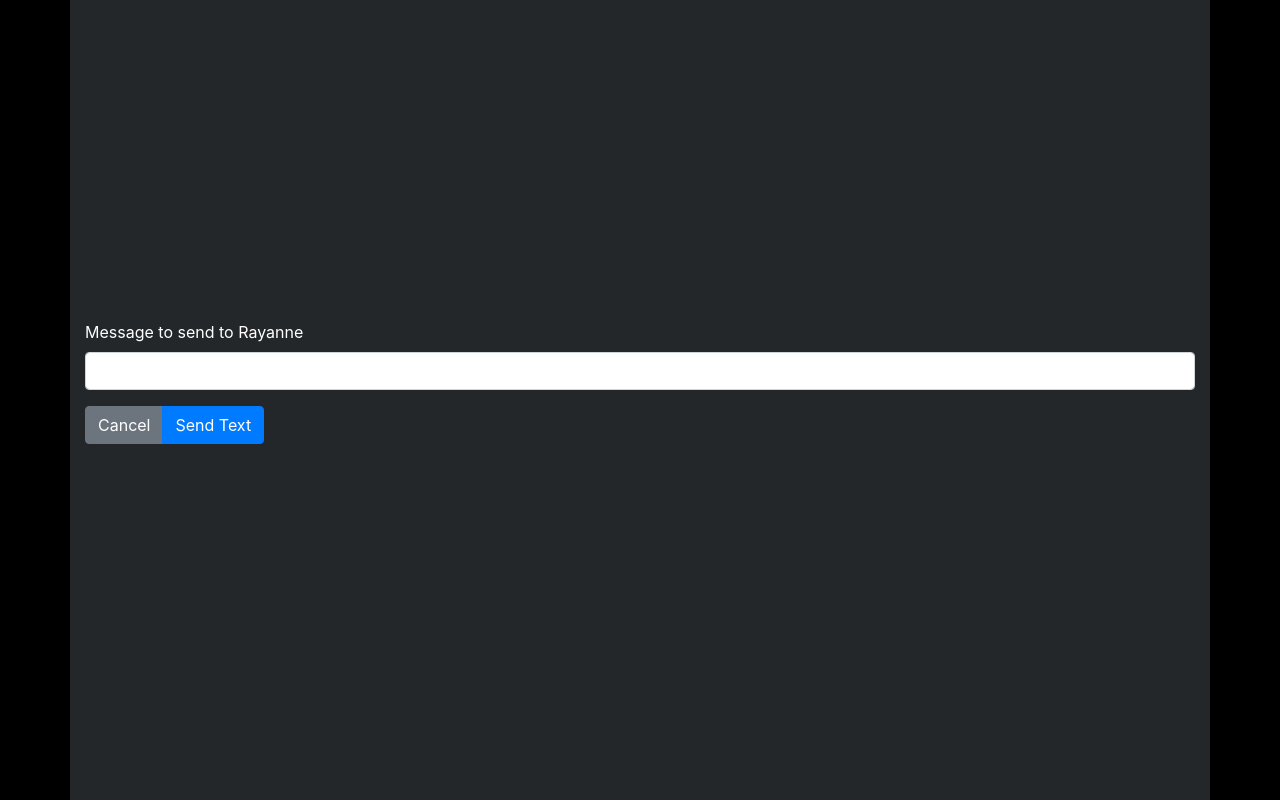
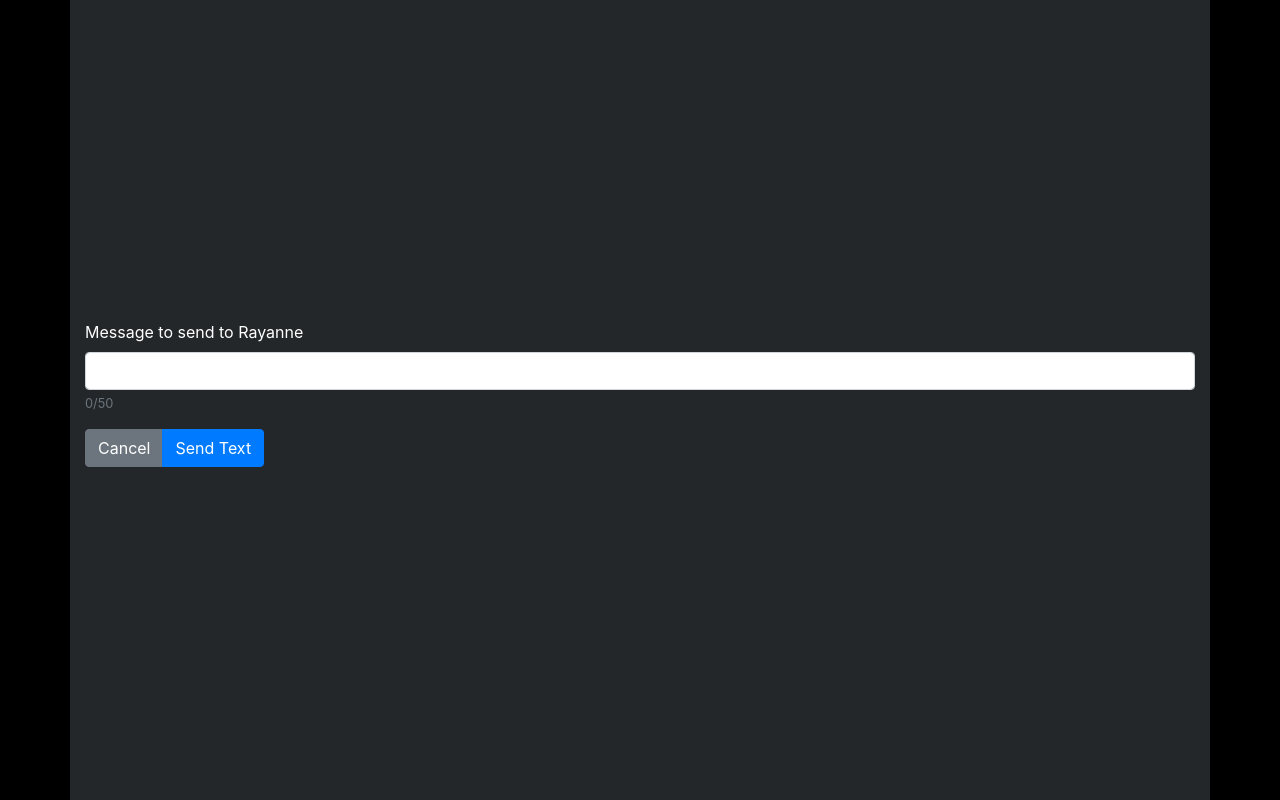
Before and after one commit to mattpassarelli/Love-Note-Frontend, a React (Create React App) app: page / in a window 1280 px wide. Both pictures are taken after a click on the button "Matt". Built offline with nearby package versions, Linux system fonts and the light colour scheme.

Commit message:
Added character limit for now. Change title name

```diff
--- a/public/index.html
+++ b/public/index.html
@@ -24,7 +24,7 @@
       work correctly both with client-side routing and a non-root public URL.
       Learn how to configure a non-root public URL by running `npm run build`.
     -->
-    <title>React App</title>
+    <title>Send A Love Note</title>
   </head>
   <body>
     <noscript>You need to enable JavaScript to run this app.</noscript>
--- a/src/App.js
+++ b/src/App.js
@@ -15,6 +15,7 @@ function App() {
   const [messageText, setMessageText] = useState("");
   const [username, setUsername] = useState("");
   const [isSendingMessage, setIsSendingMessage] = useState(false);
+  const CHAR_FINAL = 50;
 
   useEffect(() => {});
 
@@ -71,8 +72,12 @@ function App() {
                 className="messageText"
                 type="text"
                 rows="3"
+                maxLength={CHAR_FINAL}
                 onChange={(e) => setMessageText(e.target.value)}
               />
+              <Form.Text className="text-muted">
+                {messageText.length}/{CHAR_FINAL}
+              </Form.Text>
             </Form.Group>
           </Form>
 
```
